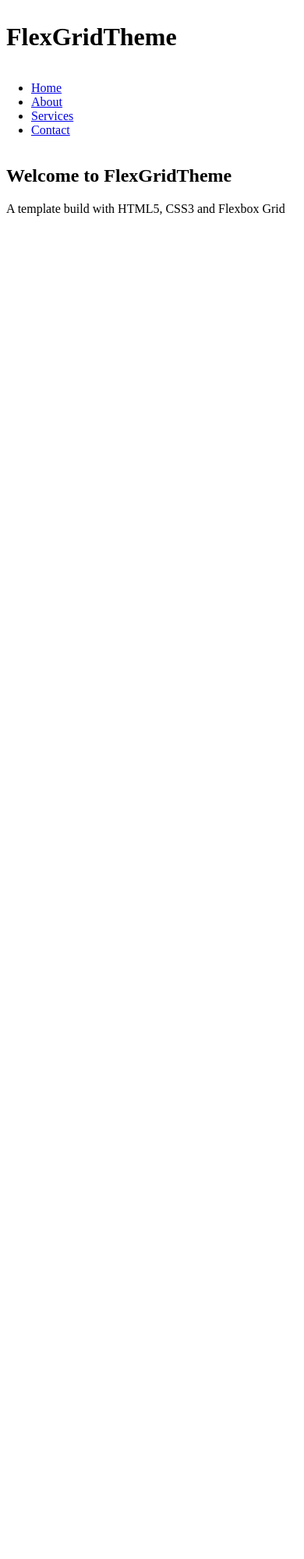
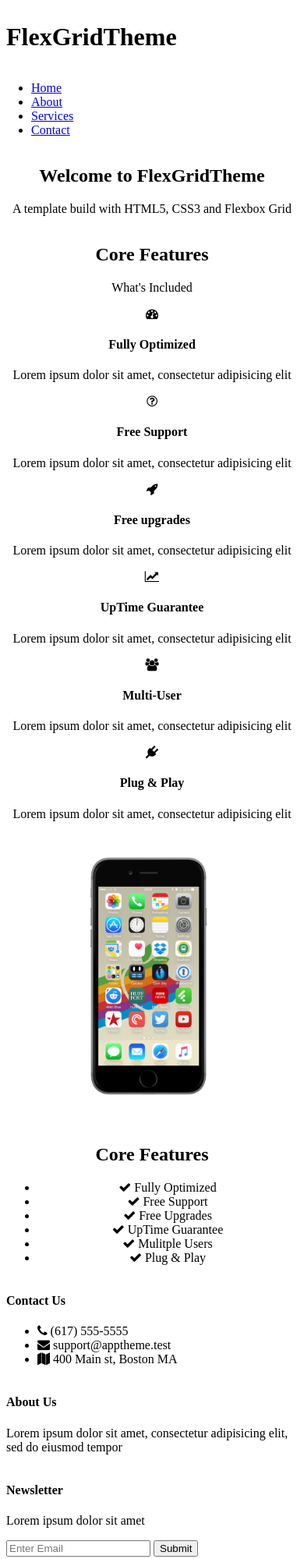
Before and after one commit to Belchenkov/FlexGridTheme, a plain HTML site: page index.html in a window 390 px wide. Shown: the top 1999 px of the page at 78% size. Before the commit the page ends 844 px from the top, so only its background shows below. Drawn offline with Linux system fonts and the light colour scheme.

Commit message:
Home, About, Services, Contact

```diff
--- a/css/style.css
+++ b/css/style.css
@@ -1,3 +1,12 @@
 .container {
     margin: auto;
 }
+
+i.fa {
+    text-align: center;
+}
+
+img {
+    width: 100%;
+    height: auto;
+}
--- a/index.html
+++ b/index.html
@@ -7,6 +7,7 @@
     <title>FlexGridTheme</title>
 
     <!-- === CSS === -->
+    <link href="https://maxcdn.bootstrapcdn.com/font-awesome/4.7.0/css/font-awesome.min.css" rel="stylesheet" integrity="sha384-wvfXpqpZZVQGK6TAh5PVlGOfQNHSoD2xbE+QkPxCAFlNEevoEH3Sl0sibVcOQVnN" crossorigin="anonymous">
     <link rel="stylesheet" type="text/css" href="css/flexboxgrid.min.css">
     <link rel="stylesheet" type="text/css" href="css/style.css">
 
@@ -20,7 +21,7 @@
                 <div class="col-xs-12 col-sm-3 col-md-3 col-lg-3">
                     <h1><span class="primary-text">FlexGridTheme</span></h1>
                 </div>
-                <div class="col-sm-9s col-md-9 col-lg-9">
+                <div class="col-sm-9 col-md-9 col-lg-9">
                     <nav id="navbar">
                         <ul>
                             <li><a href="index.html">Home</a></li>
@@ -40,7 +41,7 @@
     <!-- === SHOWCASE === -->
     <section id="showcase">
         <div class="container">
-            <div class="row">
+            <div class="row center-xs">
                 <div class="col-xs-12 col-sm-12 col-md-12 col-lg-12">
                     <h1>Welcome to <span class="primary-text">FlexGridTheme</span></h1>
                     <p>A template build with HTML5, CSS3 and Flexbox Grid</p>
@@ -51,5 +52,116 @@
         <!-- /.container-->
     </section>
 
+   <!-- FEATURES -->
+    <section id="features">
+      <div class="container">
+        <div class="row center-xs center-sm center-md center-lg">
+          <div class="col-xs-12 col-sm-12 col-md-12 col-lg-12">
+            <h2>Core Features</h2>
+            <p>What's Included</p>
+            <!-- ICON ROW 1 -->
+            <div class="row center-xs center-sm center-md center-lg">
+              <div class="col-xs-12 col-sm-4 col-md-4 col-lg-4">
+                <i class="fa fa-dashboard"></i><br>
+                <h4>Fully Optimized</h4>
+                <p>Lorem ipsum dolor sit amet, consectetur adipisicing elit</p>
+              </div>
+              <div class="col-xs-12 col-sm-4 col-md-4 col-lg-4">
+                <i class="fa fa-question-circle-o"></i><br>
+                <h4>Free Support</h4>
+                <p>Lorem ipsum dolor sit amet, consectetur adipisicing elit</p>
+              </div>
+              <div class="col-xs-12 col-sm-4 col-md-4 col-lg-4">
+                <i class="fa fa-rocket"></i><br>
+                <h4>Free upgrades</h4>
+                <p>Lorem ipsum dolor sit amet, consectetur adipisicing elit</p>
+              </div>
+            </div>
+
+            <!-- ICON ROW 2 -->
+            <div class="row center-xs center-sm center-md center-lg">
+              <div class="col-xs-12 col-sm-4 col-md-4 col-lg-4">
+                <i class="fa fa-line-chart"></i><br>
+                <h4>UpTime Guarantee</h4>
+                <p>Lorem ipsum dolor sit amet, consectetur adipisicing elit</p>
+              </div>
+              <div class="col-xs-12 col-sm-4 col-md-4 col-lg-4">
+                <i class="fa fa-users"></i><br>
+                <h4>Multi-User</h4>
+                <p>Lorem ipsum dolor sit amet, consectetur adipisicing elit</p>
+              </div>
+              <div class="col-xs-12 col-sm-4 col-md-4 col-lg-4">
+                <i class="fa fa-plug"></i><br>
+                <h4>Plug & Play</h4>
+                <p>Lorem ipsum dolor sit amet, consectetur adipisicing elit</p>
+              </div>
+            </div>
+          </div>
+        </div>
+      </div>
+    </section>
+
+    <!-- === INFO SECTION === -->
+    <section id="info">
+        <div class="container">
+            <div class="row center-xs">
+                <div class="col-xs-12 col-sm-6">
+                    <img src="images/iphone.png" alt="iphone">
+                </div>
+
+                 <div class= "col-xs-12 col-sm-6 middle-xs">
+                    <h2>Core Features</h2>
+                    <ul>
+                        <li><i class="fa fa-check"></i> Fully Optimized</li>
+                        <li><i class="fa fa-check"></i> Free Support</li>
+                        <li><i class="fa fa-check"></i> Free Upgrades</li>
+                        <li><i class="fa fa-check"></i> UpTime Guarantee</li>
+                        <li><i class="fa fa-check"></i> Mulitple Users</li>
+                        <li><i class="fa fa-check"></i> Plug & Play</li>
+                     </ul>
+                </div>
+            </div>
+        </div>
+    </section>
+
+    <!-- COMPANY -->
+    <section id="company">
+      <div class="container">
+        <div class="row">
+          <div class="col-xs-12 col-sm-4 col-md-4 col-lg-4">
+            <h4>Contact Us</h4>
+            <ul>
+              <li><i class="fa fa-phone"></i> (617) 555-5555</li>
+              <li><i class="fa fa-envelope"></i> support@apptheme.test</li>
+              <li><i class="fa fa-map"></i> 400 Main st, Boston MA</li>
+            </ul>
+          </div>
+          <div class="col-xs-12 col-sm-4 col-md-4 col-lg-4">
+            <h4>About Us</h4>
+            <p>Lorem ipsum dolor sit amet, consectetur adipisicing elit, sed do eiusmod tempor</p>
+          </div>
+          <div class="col-xs-12 col-sm-4 col-md-4 col-lg-4">
+            <h4>Newsletter</h4>
+            <p>Lorem ipsum dolor sit amet</p>
+            <form>
+              <input type="text" name="email" placeholder="Enter Email">
+              <button type="submit" name="button">Submit</button>
+            </form>
+          </div>
+        </div>
+      </div>
+    </section>
+
+    <!-- FOOTER -->
+    <footer id="main-footer">
+      <div class="container">
+        <div class="row center-xs center-sm center-md center-lg">
+          <div class="col-xs-12 col-sm-12 col-md-12 col-lg-12">
+            <p>Copyright &copy; 2017 | AppTheme</p>
+          </div>
+        </div>
+      </div>
+    </footer>
+
 </body>
 </html>
```
Also changed, not shown: about.html (added, +100 -0 lines), contact.html (added, +110 -0 lines), services.html (added, +108 -0 lines), images/info-bg.jpg (added), images/iphone.png (added), images/showcase.jpg (added).
